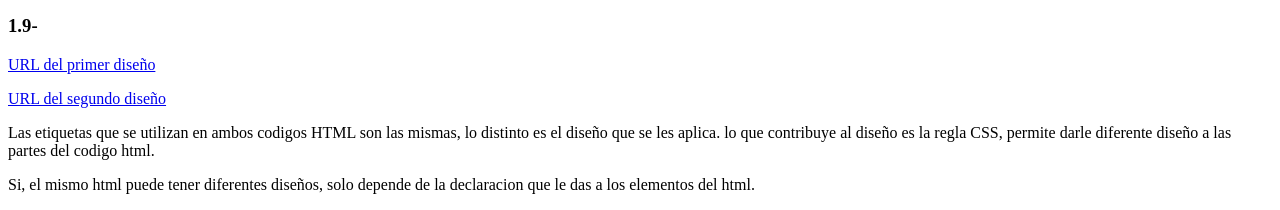
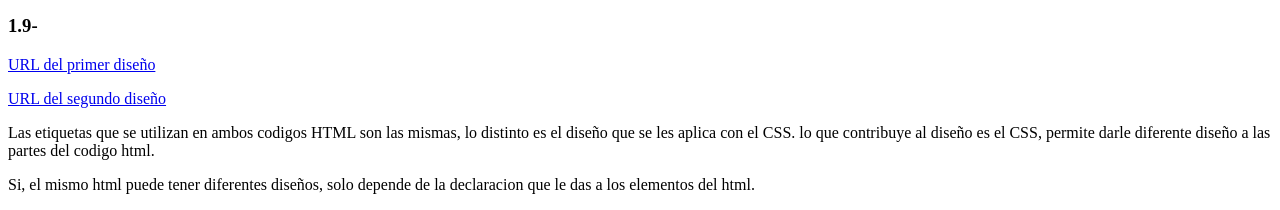
Before and after one commit to JoacoChill/03, a plain HTML site: page index.html in a window 1280 px wide. Shown: the part 1561-1771 px from the top of the page. Drawn offline with Linux system fonts and the light colour scheme.

Commit message:
TERMINADO

```diff
--- a/index.html
+++ b/index.html
@@ -96,8 +96,8 @@
     <p><a href="view-source:http://www.csszengarden.com/218/">URL del primer diseño</a></p>
     <p><a href="view-source:http://www.csszengarden.com/221/">URL del segundo diseño</a></p>
 
-    <p>Las etiquetas que se utilizan en ambos codigos HTML son las mismas, lo distinto es el diseño que se les aplica.
-        lo que contribuye al diseño es la regla CSS, permite darle diferente diseño a las partes del codigo html. </p>
+    <p>Las etiquetas que se utilizan en ambos codigos HTML son las mismas, lo distinto es el diseño que se les aplica con el CSS.
+        lo que contribuye al diseño es el CSS, permite darle diferente diseño a las partes del codigo html. </p>
 
     <p>Si, el mismo html puede tener diferentes diseños, solo depende de la declaracion que le das a los elementos del
         html.</p>
```
